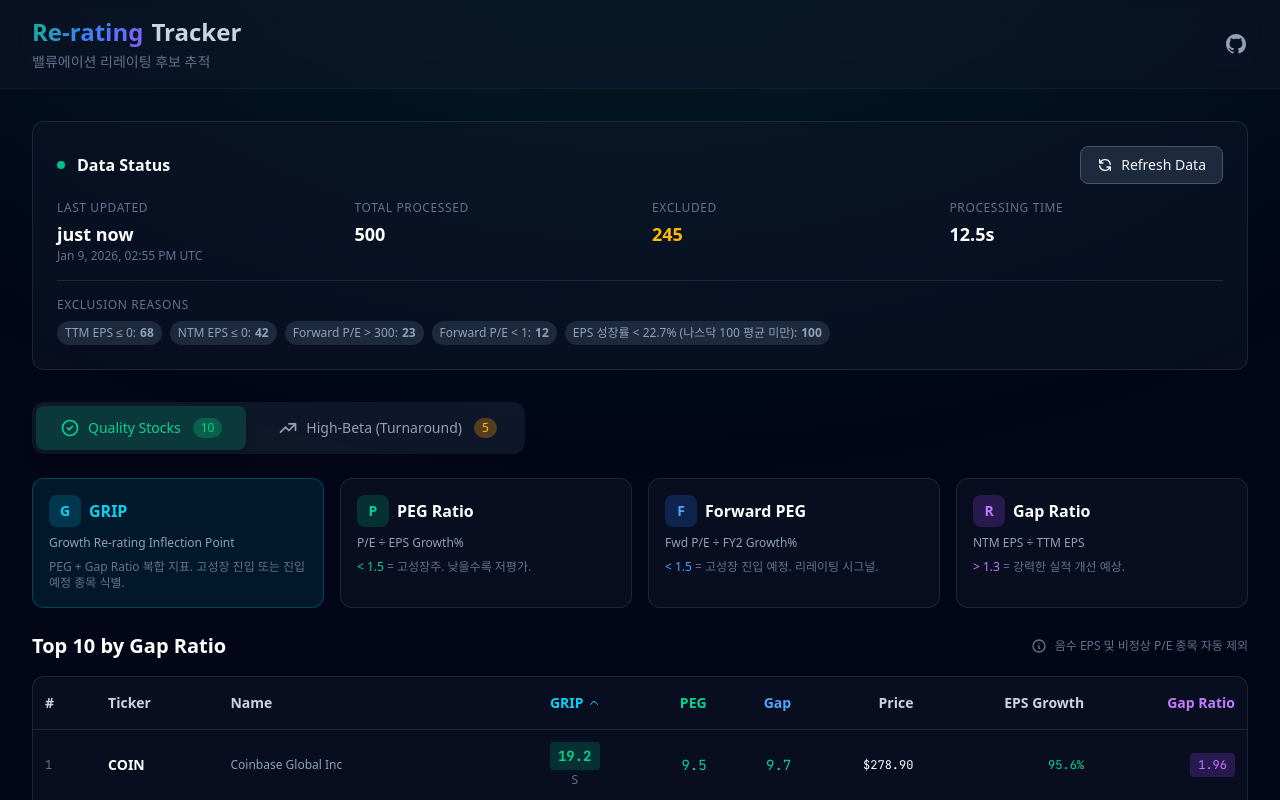
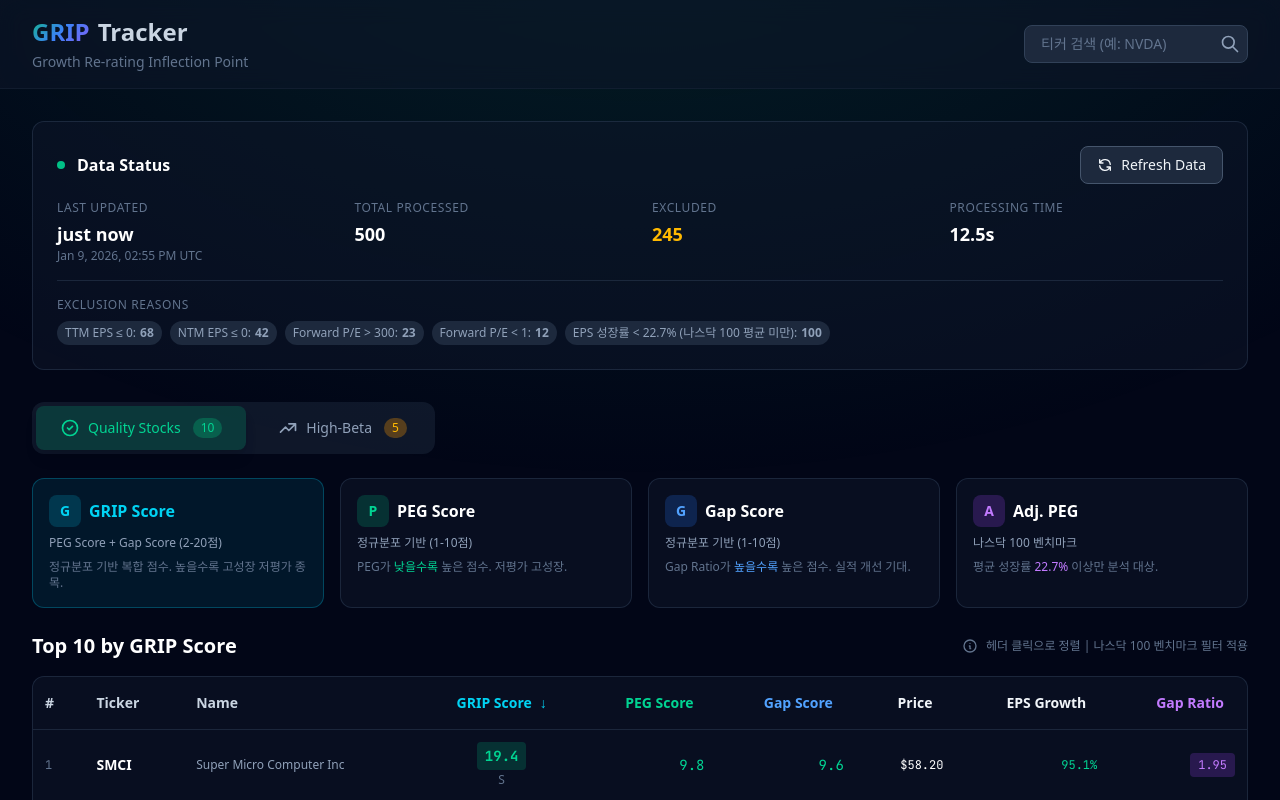
Before and after one commit to earningbeat/grip_new, a Next.js app: page / in a window 1280 px wide. Shown: the top 800 px of the page. Built offline with nearby package versions, Linux system fonts and the light colour scheme.

Commit message:
feat: UI 개선 - 정렬 기능, 티커 검색, 새 설명 카드
- 헤더 클릭으로 오름차순/내림차순 정렬
- 티커 검색 기능 (제외 시 사유 표시)
- PEG Score, Gap Score 헤더명 변경
- 표 제목 'Top N by GRIP Score'
- 설명 카드 새 점수 체계 반영

```diff
--- a/app/page.tsx
+++ b/app/page.tsx
@@ -1,6 +1,6 @@
 'use client';
 
-import { useState, useEffect, useCallback } from 'react';
+import { useState, useEffect, useCallback, useMemo } from 'react';
 import RankingTable from '@/components/RankingTable';
 import HighBetaTable from '@/components/HighBetaTable';
 import MetadataCard from '@/components/MetadataCard';
@@ -17,6 +17,14 @@
   const [isRefreshing, setIsRefreshing] = useState(false);
   const [error, setError] = useState<string | null>(null);
 
+  // 티커 검색
+  const [searchTicker, setSearchTicker] = useState('');
+  const [searchResult, setSearchResult] = useState<{
+    found: boolean;
+    stock?: StockData;
+    excludeReason?: string;
+  } | null>(null);
+
   const fetchData = useCallback(async (showRefreshing = false) => {
     if (showRefreshing) {
       setIsRefreshing(true);
@@ -26,7 +34,6 @@
     setError(null);
 
     try {
-      // 두 API를 병렬로 호출
       const [qualityResponse, highBetaResponse] = await Promise.all([
         fetch('/api/ranking'),
         fetch('/api/high-beta')
@@ -61,6 +68,46 @@
     fetchData(true);
   };
 
+  // 티커 검색 핸들러
+  const handleSearch = useCallback(() => {
+    if (!searchTicker.trim()) {
+      setSearchResult(null);
+      return;
+    }
+
+    const ticker = searchTicker.trim().toUpperCase();
+
+    // 먼저 Quality 데이터에서 검색
+    const qualityStock = qualityData.find(s => s.ticker === ticker);
+    if (qualityStock) {
+      setSearchResult({ found: true, stock: qualityStock });
+      setActiveTab('quality');
+      return;
+    }
+
+    // High-Beta 데이터에서 검색
+    const highBetaStock = highBetaData.find(s => s.ticker === ticker);
+    if (highBetaStock) {
+      setSearchResult({ found: true, stock: highBetaStock });
+      setActiveTab('high-beta');
+      return;
+    }
+
+    // 제외된 종목 확인 (메타데이터 기반 추정)
+    const excludeReasons = [
+      'TTM EPS ≤ 0 (적자 기업)',
+      'NTM EPS ≤ 0 (미래 적자 예상)',
+      'Forward P/E > 300 (과대평가)',
+      'Forward P/E < 1 (데이터 오류)',
+      'EPS 성장률 < 22.7% (나스닥 100 평균 미만)'
+    ];
+
+    setSearchResult({
+      found: false,
+      excludeReason: `"${ticker}" 종목은 분석 대상에서 제외되었습니다.\n가능한 제외 사유:\n• ${excludeReasons.join('\n• ')}`
+    });
+  }, [searchTicker, qualityData, highBetaData]);
+
   const currentData = activeTab === 'quality' ? qualityData : highBetaData;
 
   return (
@@ -71,25 +118,34 @@
           <div className="flex items-center justify-between">
             <div>
               <h1 className="text-2xl font-bold">
-                <span className="gradient-text">Re-rating</span>
+                <span className="gradient-text">GRIP</span>
                 <span className="text-slate-300 ml-2">Tracker</span>
               </h1>
               <p className="text-sm text-slate-500 mt-1">
-                밸류에이션 리레이팅 후보 추적
+                Growth Re-rating Inflection Point
               </p>
             </div>
 
-            <div className="flex items-center gap-4">
-              <a
-                href="https://github.com"
-                target="_blank"
-                rel="noopener noreferrer"
-                className="text-slate-400 hover:text-white transition-colors"
-              >
-                <svg className="w-6 h-6" fill="currentColor" viewBox="0 0 24 24">
-                  <path fillRule="evenodd" d="M12 2C6.477 2 2 6.484 2 12.017c0 4.425 2.865 8.18 6.839 9.504.5.092.682-.217.682-.483 0-.237-.008-.868-.013-1.703-2.782.605-3.369-1.343-3.369-1.343-.454-1.158-1.11-1.466-1.11-1.466-.908-.62.069-.608.069-.608 1.003.07 1.531 1.032 1.531 1.032.892 1.53 2.341 1.088 2.91.832.092-.647.35-1.088.636-1.338-2.22-.253-4.555-1.113-4.555-4.951 0-1.093.39-1.988 1.029-2.688-.103-.253-.446-1.272.098-2.65 0 0 .84-.27 2.75 1.026A9.564 9.564 0 0112 6.844c.85.004 1.705.115 2.504.337 1.909-1.296 2.747-1.027 2.747-1.027.546 1.379.202 2.398.1 2.651.64.7 1.028 1.595 1.028 2.688 0 3.848-2.339 4.695-4.566 4.943.359.309.678.92.678 1.855 0 1.338-.012 2.419-.012 2.747 0 .268.18.58.688.482A10.019 10.019 0 0022 12.017C22 6.484 17.522 2 12 2z" clipRule="evenodd" />
-                </svg>
-              </a>
+            {/* 티커 검색 */}
+            <div className="flex items-center gap-2">
+              <div className="relative">
+                <input
+                  type="text"
+                  value={searchTicker}
+                  onChange={(e) => setSearchTicker(e.target.value.toUpperCase())}
+                  onKeyDown={(e) => e.key === 'Enter' && handleSearch()}
+                  placeholder="티커 검색 (예: NVDA)"
+                  className="w-40 md:w-56 px-4 py-2 rounded-lg bg-slate-800 border border-slate-700 text-white text-sm placeholder-slate-500 focus:outline-none focus:border-cyan-500 transition-colors"
+                />
+                <button
+                  onClick={handleSearch}
+                  className="absolute right-2 top-1/2 -translate-y-1/2 text-slate-400 hover:text-cyan-400 transition-colors"
+                >
+                  <svg className="w-5 h-5" fill="none" viewBox="0 0 24 24" stroke="currentColor">
+                    <path strokeLinecap="round" strokeLinejoin="round" strokeWidth={2} d="M21 21l-6-6m2-5a7 7 0 11-14 0 7 7 0 0114 0z" />
+                  </svg>
+                </button>
+              </div>
             </div>
           </div>
         </div>
@@ -97,6 +153,33 @@
 
       {/* Main Content */}
       <div className="max-w-7xl mx-auto px-4 sm:px-6 lg:px-8 py-8">
+        {/* 검색 결과 표시 */}
+        {searchResult && (
+          <div className={`mb-6 rounded-xl border p-4 animate-fade-in ${searchResult.found
+              ? 'border-emerald-500/30 bg-emerald-500/10'
+              : 'border-red-500/30 bg-red-500/10'
+            }`}>
+            {searchResult.found && searchResult.stock ? (
+              <div className="flex items-center justify-between">
+                <div>
+                  <span className="text-emerald-400 font-bold">{searchResult.stock.ticker}</span>
+                  <span className="text-slate-300 ml-2">{searchResult.stock.name}</span>
+                  <span className="ml-4 text-cyan-400">GRIP Score: {searchResult.stock.gripScore?.toFixed(1) ?? '—'}</span>
+                </div>
+                <button onClick={() => setSearchResult(null)} className="text-slate-400 hover:text-white">✕</button>
+              </div>
+            ) : (
+              <div className="flex items-start justify-between">
+                <div>
+                  <p className="text-red-400 font-medium">검색 결과 없음</p>
+                  <p className="text-slate-400 text-sm mt-1 whitespace-pre-line">{searchResult.excludeReason}</p>
+                </div>
+                <button onClick={() => setSearchResult(null)} className="text-slate-400 hover:text-white">✕</button>
+              </div>
+            )}
+          </div>
+        )}
+
         {/* Error Banner */}
         {error && (
           <div className="mb-6 rounded-xl border border-red-500/30 bg-red-500/10 p-4 animate-fade-in">
@@ -154,7 +237,7 @@
                 <svg className="w-5 h-5" fill="none" viewBox="0 0 24 24" stroke="currentColor">
                   <path strokeLinecap="round" strokeLinejoin="round" strokeWidth={2} d="M13 7h8m0 0v8m0-8l-8 8-4-4-6 6" />
                 </svg>
-                <span>High-Beta (Turnaround)</span>
+                <span>High-Beta</span>
                 <span className="ml-1 px-2 py-0.5 text-xs rounded-full bg-amber-500/30 text-amber-400">
                   {highBetaData.length}
                 </span>
@@ -163,7 +246,7 @@
           </div>
         </div>
 
-        {/* Tab Description */}
+        {/* Tab Description - 새 점수 체계 반영 */}
         <div className="mb-6 animate-slide-up" style={{ animationDelay: '0.15s' }}>
           {activeTab === 'quality' ? (
             <div className="grid grid-cols-1 md:grid-cols-4 gap-4">
@@ -172,11 +255,11 @@
                   <div className="w-8 h-8 rounded-lg bg-cyan-500/20 flex items-center justify-center">
                     <span className="text-cyan-400 font-bold text-sm">G</span>
                   </div>
-                  <h3 className="font-semibold text-cyan-400">GRIP</h3>
+                  <h3 className="font-semibold text-cyan-400">GRIP Score</h3>
                 </div>
-                <p className="text-xs text-slate-400 mb-2">Growth Re-rating Inflection Point</p>
+                <p className="text-xs text-slate-400 mb-2">PEG Score + Gap Score (2-20점)</p>
                 <p className="text-xs text-slate-500">
-                  PEG + Gap Ratio 복합 지표. 고성장 진입 또는 진입 예정 종목 식별.
+                  정규분포 기반 복합 점수. 높을수록 고성장 저평가 종목.
                 </p>
               </div>
 
@@ -185,37 +268,37 @@
                   <div className="w-8 h-8 rounded-lg bg-emerald-500/20 flex items-center justify-center">
                     <span className="text-emerald-400 font-bold text-sm">P</span>
                   </div>
-                  <h3 className="font-semibold text-white">PEG Ratio</h3>
+                  <h3 className="font-semibold text-white">PEG Score</h3>
                 </div>
-                <p className="text-xs text-slate-400 mb-2">P/E ÷ EPS Growth%</p>
+                <p className="text-xs text-slate-400 mb-2">정규분포 기반 (1-10점)</p>
                 <p className="text-xs text-slate-500">
-                  <span className="text-emerald-400">&lt; 1.5</span> = 고성장주. 낮을수록 저평가.
+                  PEG가 <span className="text-emerald-400">낮을수록</span> 높은 점수. 저평가 고성장.
                 </p>
               </div>
 
               <div className="rounded-xl border border-slate-700/50 bg-slate-900/50 p-4">
                 <div className="flex items-center gap-2 mb-2">
                   <div className="w-8 h-8 rounded-lg bg-blue-500/20 flex items-center justify-center">
-                    <span className="text-blue-400 font-bold text-sm">F</span>
+                    <span className="text-blue-400 font-bold text-sm">G</span>
                   </div>
-                  <h3 className="font-semibold text-white">Forward PEG</h3>
+                  <h3 className="font-semibold text-white">Gap Score</h3>
                 </div>
-                <p className="text-xs text-slate-400 mb-2">Fwd P/E ÷ FY2 Growth%</p>
+                <p className="text-xs text-slate-400 mb-2">정규분포 기반 (1-10점)</p>
                 <p className="text-xs text-slate-500">
-                  <span className="text-blue-400">&lt; 1.5</span> = 고성장 진입 예정. 리레이팅 시그널.
+                  Gap Ratio가 <span className="text-blue-400">높을수록</span> 높은 점수. 실적 개선 기대.
                 </p>
               </div>
 
               <div className="rounded-xl border border-slate-700/50 bg-slate-900/50 p-4">
                 <div className="flex items-center gap-2 mb-2">
                   <div className="w-8 h-8 rounded-lg bg-purple-500/20 flex items-center justify-center">
-                    <span className="text-purple-400 font-bold text-sm">R</span>
+                    <span className="text-purple-400 font-bold text-sm">A</span>
                   </div>
-                  <h3 className="font-semibold text-white">Gap Ratio</h3>
+                  <h3 className="font-semibold text-white">Adj. PEG</h3>
                 </div>
-                <p className="text-xs text-slate-400 mb-2">NTM EPS ÷ TTM EPS</p>
+                <p className="text-xs text-slate-400 mb-2">나스닥 100 벤치마크</p>
                 <p className="text-xs text-slate-500">
-                  <span className="text-purple-400">&gt; 1.3</span> = 강력한 실적 개선 예상.
+                  평균 성장률 <span className="text-purple-400">22.7%</span> 이상만 분석 대상.
                 </p>
               </div>
             </div>
@@ -228,12 +311,12 @@
                   </svg>
                 </div>
                 <div>
-                  <h3 className="font-semibold text-amber-400 mb-1">High-Beta: 턴어라운드 후보</h3>
+                  <h3 className="font-semibold text-amber-400 mb-1">Turnaround Score</h3>
                   <p className="text-sm text-slate-300 mb-2">
-                    현재 적자(TTM EPS ≤ 0)이지만 미래 흑자 전환(Forward EPS &gt; 0)이 예상되는 종목입니다.
+                    TTM EPS 음수 → NTM EPS 양수 전환 종목. <strong>Delta = NTM - TTM</strong>이 클수록 높은 점수.
                   </p>
                   <p className="text-xs text-slate-400">
-                    ⚠️ <strong>고위험 투자</strong>: 실적 개선이 지연되거나 예상에 못 미칠 경우 큰 손실이 발생할 수 있습니다.
+                    ⚠️ <strong>고위험</strong>: 실적 개선 지연 시 큰 손실 가능
                   </p>
                 </div>
               </div>
@@ -246,7 +329,7 @@
           <div className="flex items-center justify-between mb-4">
             <h2 className="text-xl font-bold text-white">
               {activeTab === 'quality'
-                ? `Top ${currentData.length} by Gap Ratio`
+                ? `Top ${currentData.length} by GRIP Score`
                 : `Turnaround Candidates (${currentData.length})`
               }
             </h2>
@@ -256,8 +339,8 @@
               </svg>
               <span>
                 {activeTab === 'quality'
-                  ? '음수 EPS 및 비정상 P/E 종목 자동 제외'
-                  : 'TTM EPS 음수 & FY2 EPS 양수 종목만 표시'
+                  ? '헤더 클릭으로 정렬 | 나스닥 100 벤치마크 필터 적용'
+                  : 'TTM EPS 음수 & NTM EPS 양수 종목만 표시'
                 }
               </span>
             </div>
@@ -273,9 +356,7 @@
         {/* Footer */}
         <footer className="mt-12 pt-8 border-t border-slate-800/50 text-center text-slate-500 text-sm">
           <p>
-            데이터 제공: <a href="https://financialmodelingprep.com" target="_blank" rel="noopener noreferrer" className="text-slate-400 hover:text-white transition-colors">Financial Modeling Prep</a>
-            {' / '}
-            <a href="https://www.alphavantage.co" target="_blank" rel="noopener noreferrer" className="text-slate-400 hover:text-white transition-colors">Alpha Vantage</a>
+            데이터: <a href="https://www.alphavantage.co" target="_blank" rel="noopener noreferrer" className="text-slate-400 hover:text-white transition-colors">Alpha Vantage</a>
           </p>
           <p className="mt-2 text-xs text-slate-600">
             ⚠️ 본 도구는 리서치 참고용이며, 투자 결정은 본인 책임입니다.
--- a/components/RankingTable.tsx
+++ b/components/RankingTable.tsx
@@ -1,5 +1,6 @@
 'use client';
 
+import { useState, useMemo } from 'react';
 import { StockData, getGripGrade } from '@/types';
 import { formatNumber } from '@/lib/utils/format';
 
@@ -7,6 +8,9 @@
     data: StockData[];
     isLoading?: boolean;
 }
+
+type SortKey = 'gripScore' | 'pegScore' | 'gapScore' | 'price' | 'epsGrowthRate' | 'gapRatio';
+type SortOrder = 'asc' | 'desc';
 
 // GRIP Score 색상 (2-20점)
 function getGripScoreColor(score: number | null): string {
@@ -27,7 +31,44 @@
     return 'text-slate-400';
 }
 
+// 정렬 화살표 컴포넌트
+function SortArrow({ active, order }: { active: boolean; order: SortOrder }) {
+    return (
+        <span className={`ml-1 transition-opacity ${active ? 'opacity-100' : 'opacity-0 group-hover:opacity-50'}`}>
+            {order === 'desc' ? '↓' : '↑'}
+        </span>
+    );
+}
+
 export default function RankingTable({ data, isLoading }: RankingTableProps) {
+    const [sortKey, setSortKey] = useState<SortKey>('gripScore');
+    const [sortOrder, setSortOrder] = useState<SortOrder>('desc');
+
+    // 정렬된 데이터
+    const sortedData = useMemo(() => {
+        return [...data].sort((a, b) => {
+            const aVal = a[sortKey] ?? -Infinity;
+            const bVal = b[sortKey] ?? -Infinity;
+            return sortOrder === 'desc' ? (bVal as number) - (aVal as number) : (aVal as number) - (bVal as number);
+        });
+    }, [data, sortKey, sortOrder]);
+
+    // 정렬 핸들러
+    const handleSort = (key: SortKey) => {
+        if (sortKey === key) {
+            setSortOrder(prev => prev === 'desc' ? 'asc' : 'desc');
+        } else {
+            setSortKey(key);
+            setSortOrder('desc');
+        }
+    };
+
+    // 헤더 버튼 스타일
+    const headerClass = (key: SortKey) => `
+    cursor-pointer select-none group hover:text-white transition-colors
+    ${sortKey === key ? 'text-cyan-400' : ''}
+  `;
+
     if (isLoading) {
         return (
             <div className="animate-pulse">
@@ -59,23 +100,66 @@
                         <th className="px-3 py-4 text-left font-semibold text-slate-300">#</th>
                         <th className="px-3 py-4 text-left font-semibold text-slate-300">Ticker</th>
                         <th className="px-3 py-4 text-left font-semibold text-slate-300 hidden xl:table-cell">Name</th>
-                        <th className="px-3 py-4 text-center font-semibold text-cyan-400">
-                            <span className="inline-flex items-center gap-1" title="GRIP Score (2-20점)">
-                                GRIP
-                                <svg className="w-3 h-3" fill="none" viewBox="0 0 24 24" stroke="currentColor">
-                                    <path strokeLinecap="round" strokeLinejoin="round" strokeWidth={2} d="M5 15l7-7 7 7" />
-                                </svg>
+                        <th
+                            className={`px-3 py-4 text-center font-semibold ${headerClass('gripScore')}`}
+                            onClick={() => handleSort('gripScore')}
+                        >
+                            <span className="inline-flex items-center gap-1 text-cyan-400" title="GRIP Score (2-20점)">
+                                GRIP Score
+                                <SortArrow active={sortKey === 'gripScore'} order={sortOrder} />
                             </span>
                         </th>
-                        <th className="px-3 py-4 text-right font-semibold text-emerald-400 hidden md:table-cell" title="PEG Score (1-10)">PEG</th>
-                        <th className="px-3 py-4 text-right font-semibold text-blue-400 hidden lg:table-cell" title="Gap Score (1-10)">Gap</th>
-                        <th className="px-3 py-4 text-right font-semibold text-slate-300">Price</th>
-                        <th className="px-3 py-4 text-right font-semibold text-slate-300 hidden md:table-cell">EPS Growth</th>
-                        <th className="px-3 py-4 text-right font-semibold text-purple-400 hidden lg:table-cell">Gap Ratio</th>
+                        <th
+                            className={`px-3 py-4 text-right font-semibold hidden md:table-cell ${headerClass('pegScore')}`}
+                            onClick={() => handleSort('pegScore')}
+                            title="PEG Score (1-10)"
+                        >
+                            <span className="inline-flex items-center text-emerald-400">
+                                PEG Score
+                                <SortArrow active={sortKey === 'pegScore'} order={sortOrder} />
+                            </span>
+                        </th>
+                        <th
+                            className={`px-3 py-4 text-right font-semibold hidden lg:table-cell ${headerClass('gapScore')}`}
+                            onClick={() => handleSort('gapScore')}
+                            title="Gap Score (1-10)"
+                        >
+                            <span className="inline-flex items-center text-blue-400">
+                                Gap Score
+                                <SortArrow active={sortKey === 'gapScore'} order={sortOrder} />
+                            </span>
+                        </th>
+                        <th
+                            className={`px-3 py-4 text-right font-semibold ${headerClass('price')}`}
+                            onClick={() => handleSort('price')}
+                        >
+                            <span className="inline-flex items-center">
+                                Price
+                                <SortArrow active={sortKey === 'price'} order={sortOrder} />
+                            </span>
+                        </th>
+                        <th
+                            className={`px-3 py-4 text-right font-semibold hidden md:table-cell ${headerClass('epsGrowthRate')}`}
+                            onClick={() => handleSort('epsGrowthRate')}
+                        >
+                            <span className="inline-flex items-center">
+                                EPS Growth
+                                <SortArrow active={sortKey === 'epsGrowthRate'} order={sortOrder} />
+                            </span>
+                        </th>
+                        <th
+                            className={`px-3 py-4 text-right font-semibold hidden lg:table-cell ${headerClass('gapRatio')}`}
+                            onClick={() => handleSort('gapRatio')}
+                        >
+                            <span className="inline-flex items-center text-purple-400">
+                                Gap Ratio
+                                <SortArrow active={sortKey === 'gapRatio'} order={sortOrder} />
+                            </span>
+                        </th>
                     </tr>
                 </thead>
                 <tbody>
-                    {data.map((stock, index) => (
+                    {sortedData.map((stock, index) => (
                         <tr
                             key={stock.ticker}
                             className="border-b border-slate-800/50 hover:bg-slate-800/30 transition-colors group"
```
